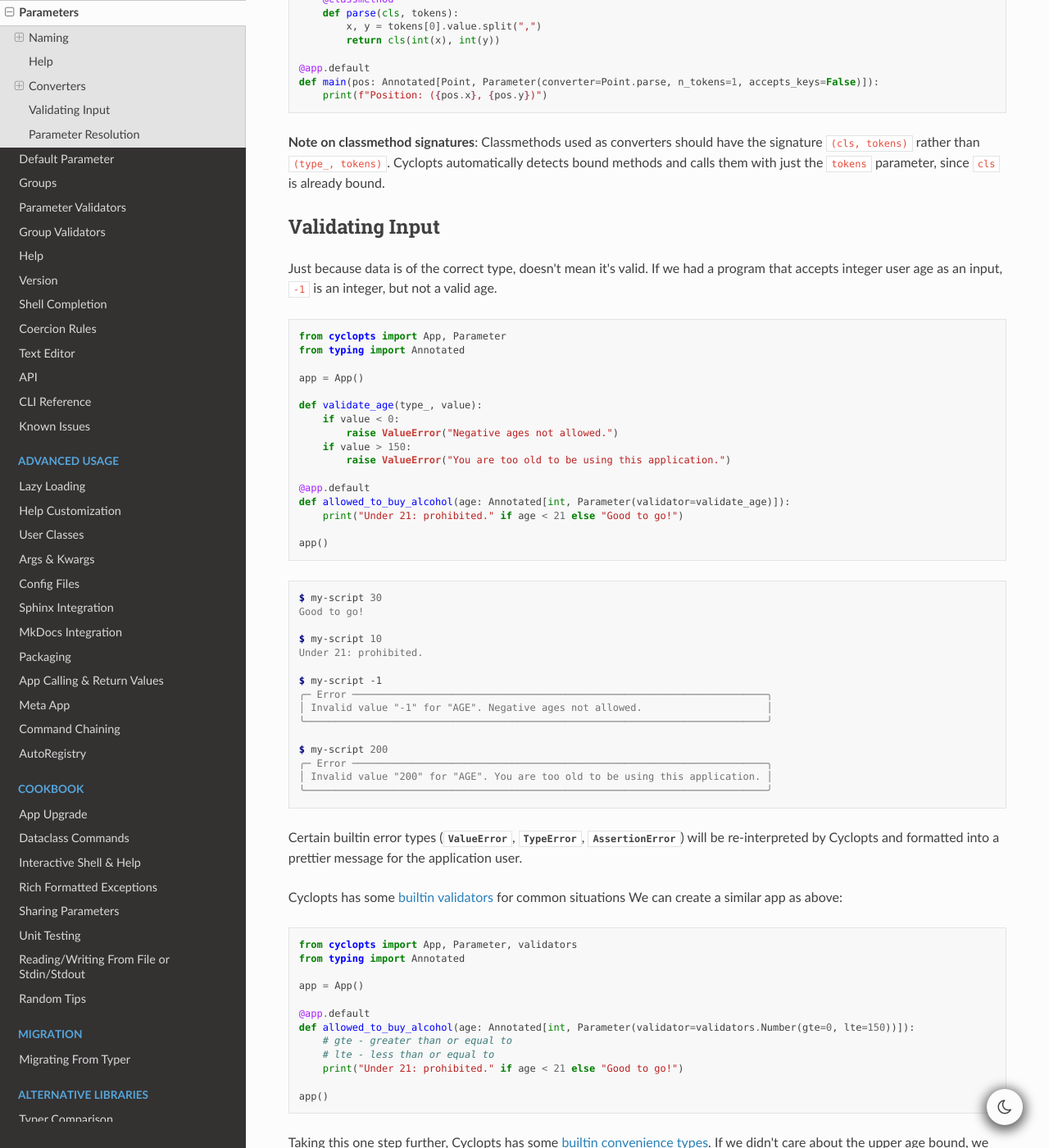
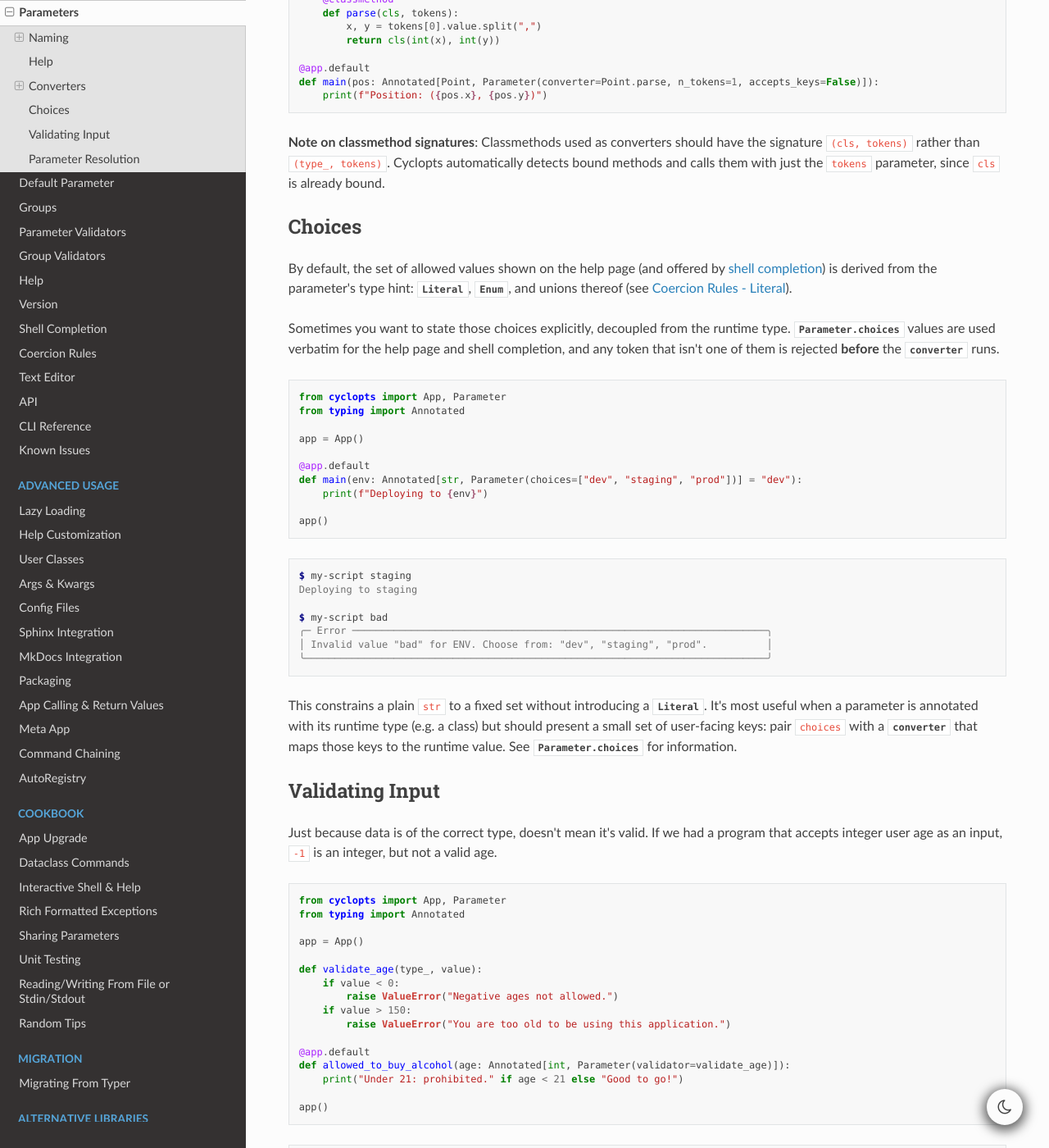
Before and after one commit to BrianPugh/cyclopts, a Sphinx documentation site: the page built from docs/source/parameters.rst, in a window 1280 px wide and 1400 px high, scrolled down 8504 px. Shown: the whole window at 82% size. Built offline with Sphinx 7.4.7 and the Read the Docs theme 3.1.0, drawn with Linux system fonts in a browser that asks for light colours; the version number could not be read and is left out.

Commit message:
add more Parameter.choices documentation

```diff
--- a/docs/source/parameters.rst
+++ b/docs/source/parameters.rst
@@ -470,6 +470,40 @@ Alternatively, you can reference the classmethod directly in function annotation
 
 **Note on classmethod signatures**: Classmethods used as converters should have the signature ``(cls, tokens)`` rather than ``(type_, tokens)``. Cyclopts automatically detects bound methods and calls them with just the ``tokens`` parameter, since ``cls`` is already bound.
 
+-------
+Choices
+-------
+By default, the set of allowed values shown on the help page (and offered by :doc:`shell completion <shell_completion>`) is derived from the parameter's type hint: :obj:`~typing.Literal`, :class:`~enum.Enum`, and unions thereof (see :ref:`Coercion Rules - Literal <Coercion Rules - Literal>`).
+
+Sometimes you want to state those choices explicitly, decoupled from the runtime type. :attr:`Parameter.choices <cyclopts.Parameter.choices>` values are used verbatim for the help page and shell completion, and any token that isn't one of them is rejected **before** the :attr:`~cyclopts.Parameter.converter` runs.
+
+.. code-block:: python
+
+   from cyclopts import App, Parameter
+   from typing import Annotated
+
+   app = App()
+
+   @app.default
+   def main(env: Annotated[str, Parameter(choices=["dev", "staging", "prod"])] = "dev"):
+       print(f"Deploying to {env}")
+
+   app()
+
+.. code-block:: console
+
+   $ my-script staging
+   Deploying to staging
+
+   $ my-script bad
+   ╭─ Error ──────────────────────────────────────────────────────────────────────╮
+   │ Invalid value "bad" for ENV. Choose from: "dev", "staging", "prod".          │
+   ╰──────────────────────────────────────────────────────────────────────────────╯
+
+This constrains a plain ``str`` to a fixed set without introducing a :obj:`~typing.Literal`.
+It's most useful when a parameter is annotated with its runtime type (e.g. a class) but should present a small set of user-facing keys: pair ``choices`` with a :attr:`~cyclopts.Parameter.converter` that maps those keys to the runtime value.
+See :attr:`Parameter.choices <cyclopts.Parameter.choices>` for information.
+
 ----------------
 Validating Input
 ----------------
```
Also changed, not shown: docs/source/rules.rst (+8 -0 lines), docs/source/vs_typer/choices/README.rst (+21 -0 lines).
